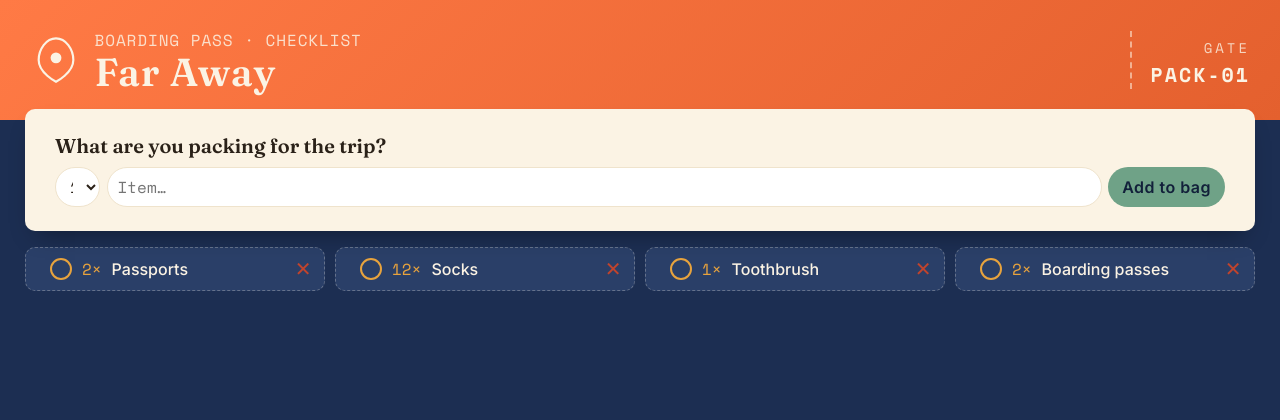
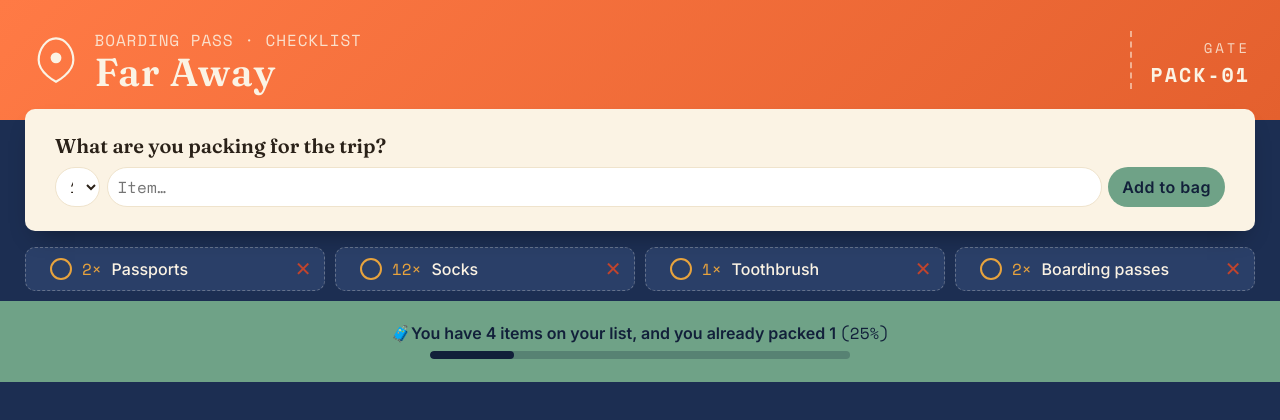
Before and after one commit to mrddove/bording-pass-checklist, a React (Vite) app: page / in a window 1280 px wide. Shown: the top 420 px of the page. Built offline with nearby package versions, Linux system fonts and the light colour scheme.

Commit message:
Added footer in App.tsx

```diff
--- a/src/App.tsx
+++ b/src/App.tsx
@@ -1,3 +1,4 @@
+import Footer from './Components/Footer'
 import Header from './Components/Header'
 import PackingForm from './Components/PackingForm'
 import PackingList from './Components/PackingList'
@@ -8,6 +9,7 @@ function App() {
       <Header />
       <PackingForm />
       <PackingList />
+      <Footer />
     </>
   )
 }
```
